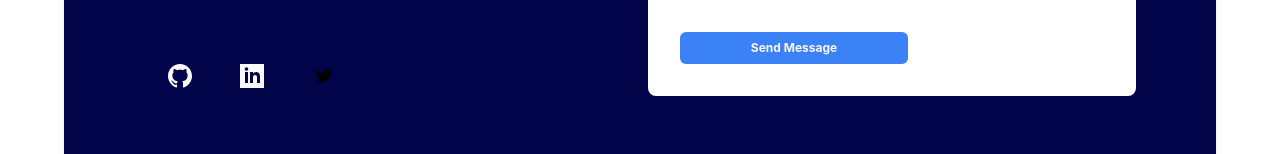
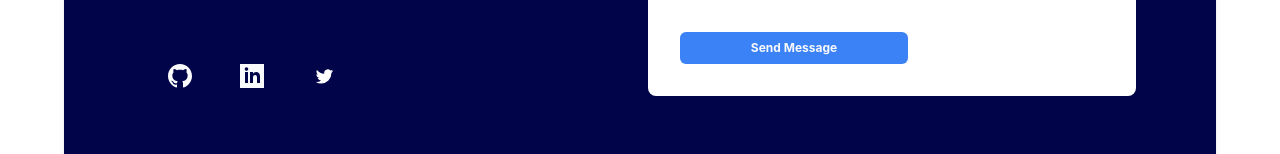
Before and after one commit to Suhel-Kap/portfolio, a Next.js app: page /contact in a window 1280 px wide. Shown: the part 798-952 px from the top of the page. Built offline with nearby package versions, Linux system fonts and the light colour scheme.

Commit message:
Update Contact.js

```diff
--- a/components/Contact.js
+++ b/components/Contact.js
@@ -128,9 +128,9 @@ export default function Contact() {
                             data-name="Layer 1"
                             width="24"
                             height="24"
-                            fill="currentColor"
+                            fill="white"
                             className="bi bi-twitter h-5 w-5"
-                            viewBox="0 0 24 24"
+                            viewBox="0 0 23 23"
           >
                             <path d="M22,5.8a8.49,8.49,0,0,1-2.36.64,4.13,4.13,0,0,0,1.81-2.27,8.21,8.21,0,0,1-2.61,1,4.1,4.1,0,0,0-7,3.74A11.64,11.64,0,0,1,3.39,4.62a4.16,4.16,0,0,0-.55,2.07A4.09,4.09,0,0,0,4.66,10.1,4.05,4.05,0,0,1,2.8,9.59v.05a4.1,4.1,0,0,0,3.3,4A3.93,3.93,0,0,1,5,13.81a4.9,4.9,0,0,1-.77-.07,4.11,4.11,0,0,0,3.83,2.84A8.22,8.22,0,0,1,3,18.34a7.93,7.93,0,0,1-1-.06,11.57,11.57,0,0,0,6.29,1.85A11.59,11.59,0,0,0,20,8.45c0-.17,0-.35,0-.53A8.43,8.43,0,0,0,22,5.8Z" />
                </svg>
```
